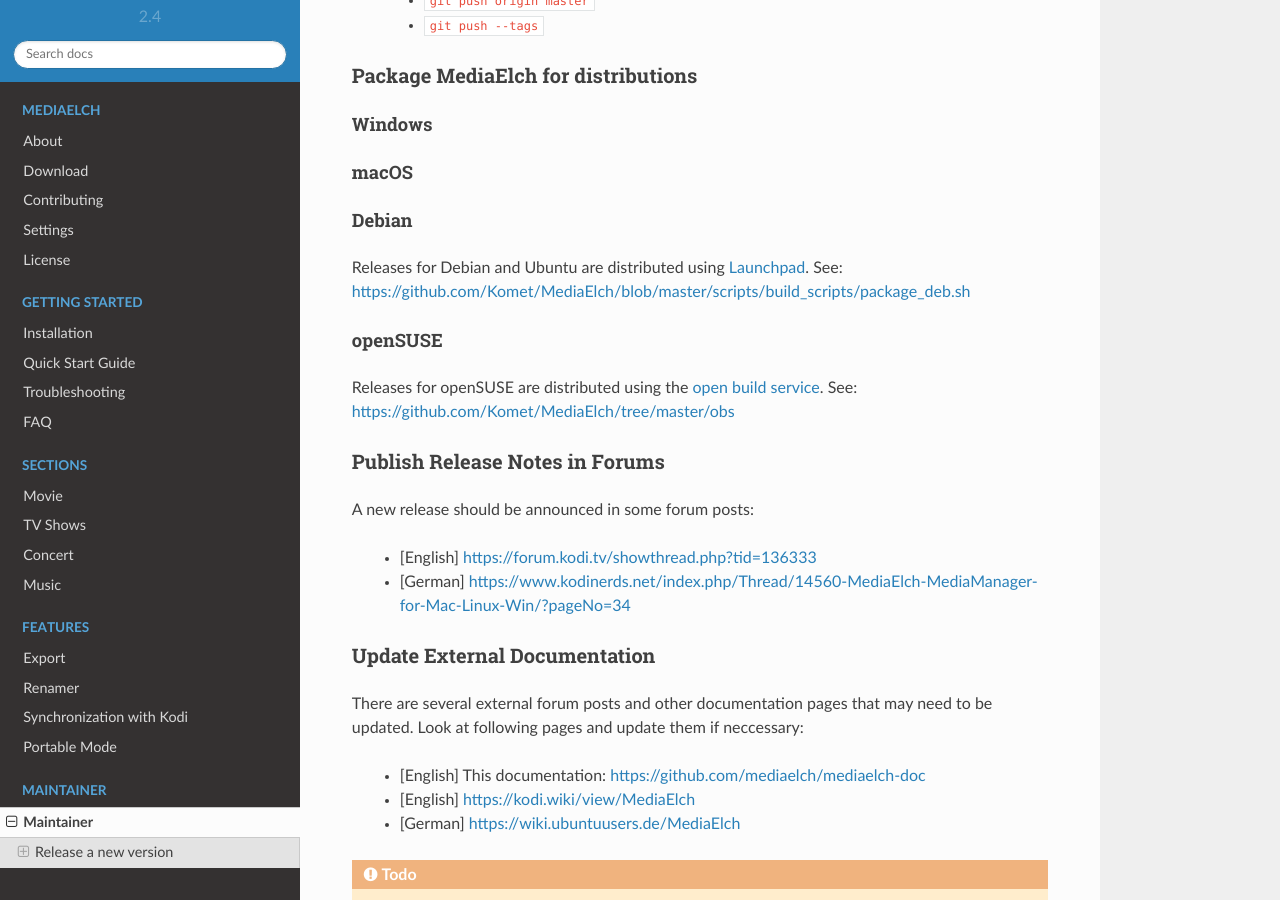
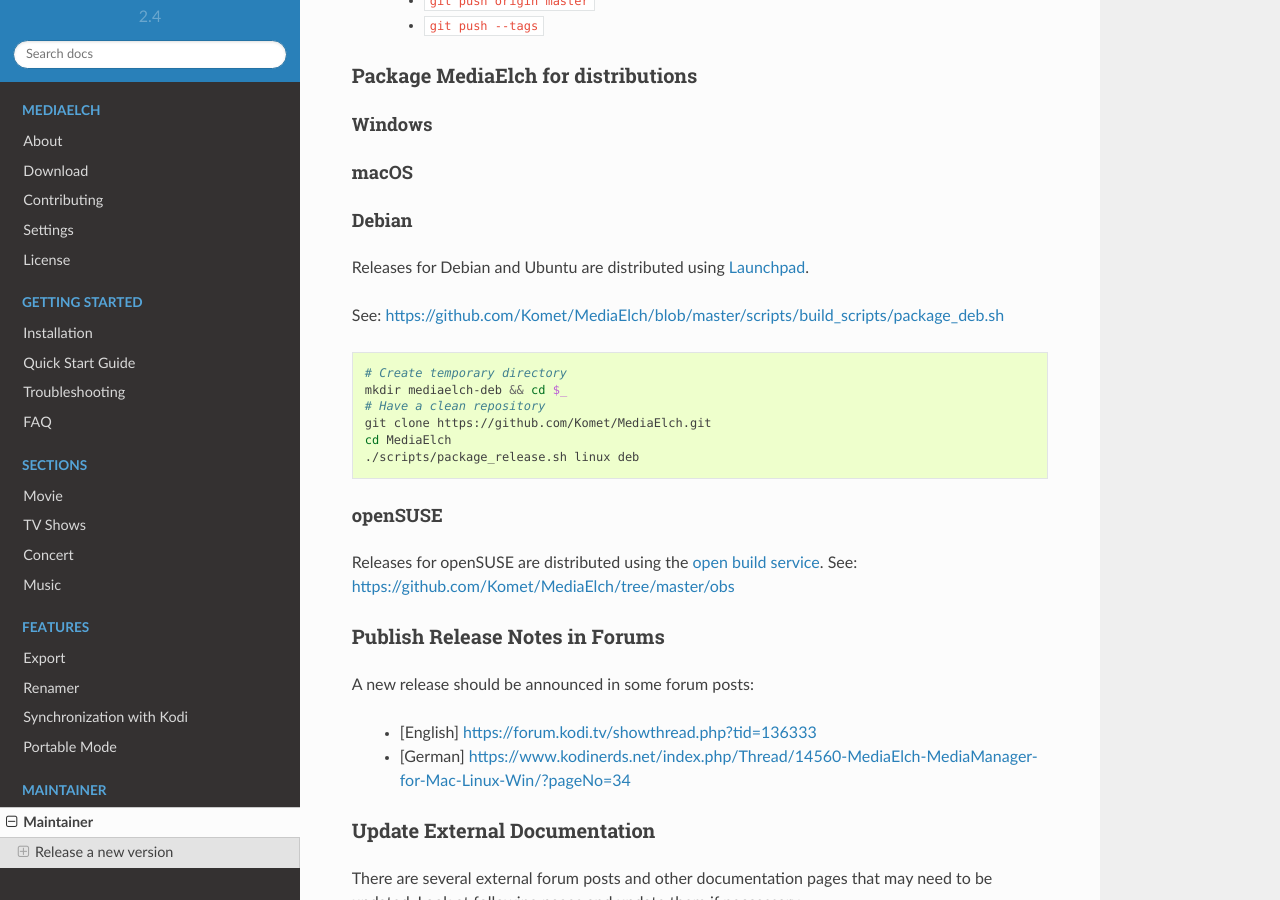
Before and after one commit to mediaelch/mediaelch-doc, a Sphinx documentation site: the page built from docs/source/maintainer/index.rst, in a window 1280 px wide and 900 px high, scrolled down 1088 px. Built offline with Sphinx 7.4.7 and the Read the Docs theme 2.0.0, drawn with Linux system fonts in a browser that asks for light colours; pages that are not in the unit, such as notebooks, are missing from menus.

Commit message:
[Maintainer] Add debian packaging script

```diff
--- a/docs/source/maintainer/index.rst
+++ b/docs/source/maintainer/index.rst
@@ -59,7 +59,18 @@
 ------
 
 Releases for Debian and Ubuntu are distributed using Launchpad_.
+
 See: https://github.com/Komet/MediaElch/blob/master/scripts/build_scripts/package_deb.sh
+
+.. code-block:: sh
+
+    # Create temporary directory
+    mkdir mediaelch-deb && cd $_
+    # Have a clean repository
+    git clone https://github.com/Komet/MediaElch.git
+    cd MediaElch
+    ./scripts/package_release.sh linux deb
+
 
 openSUSE
 --------
```
